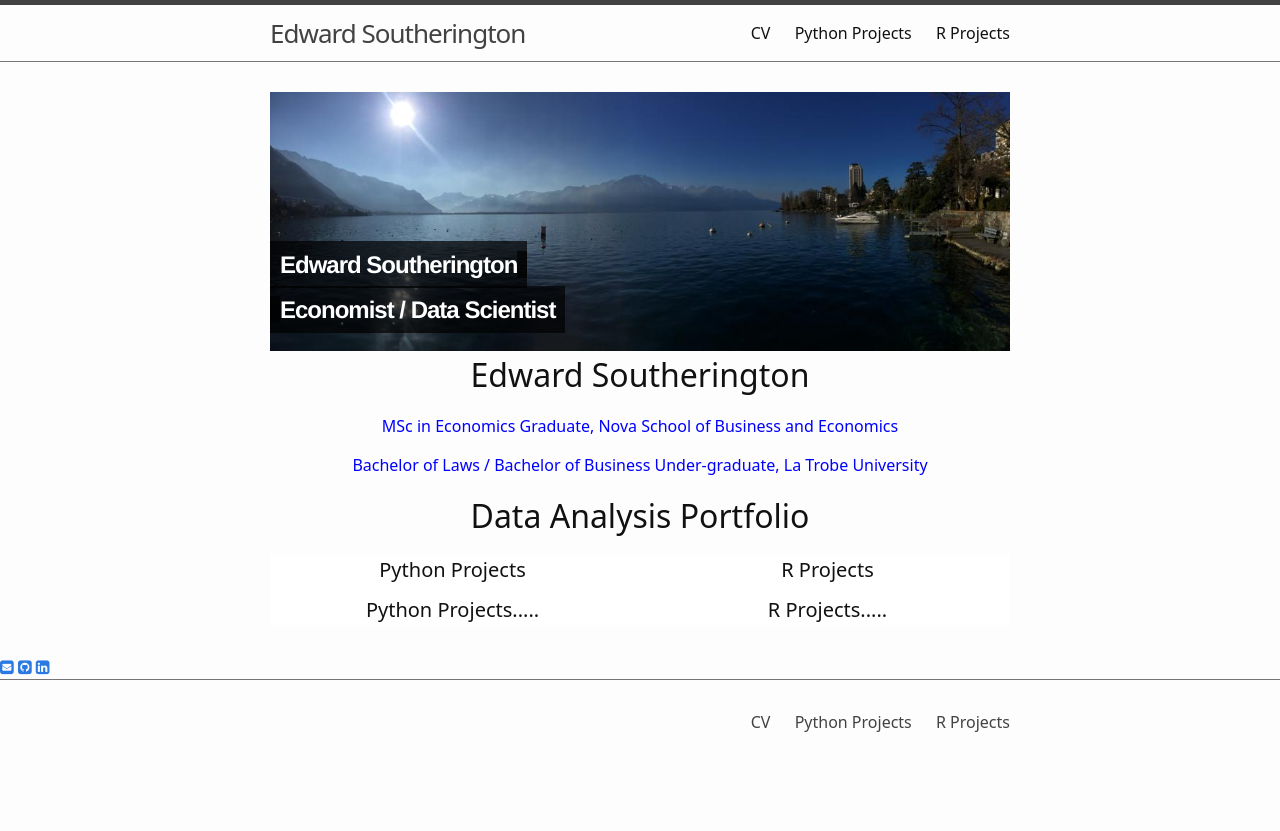
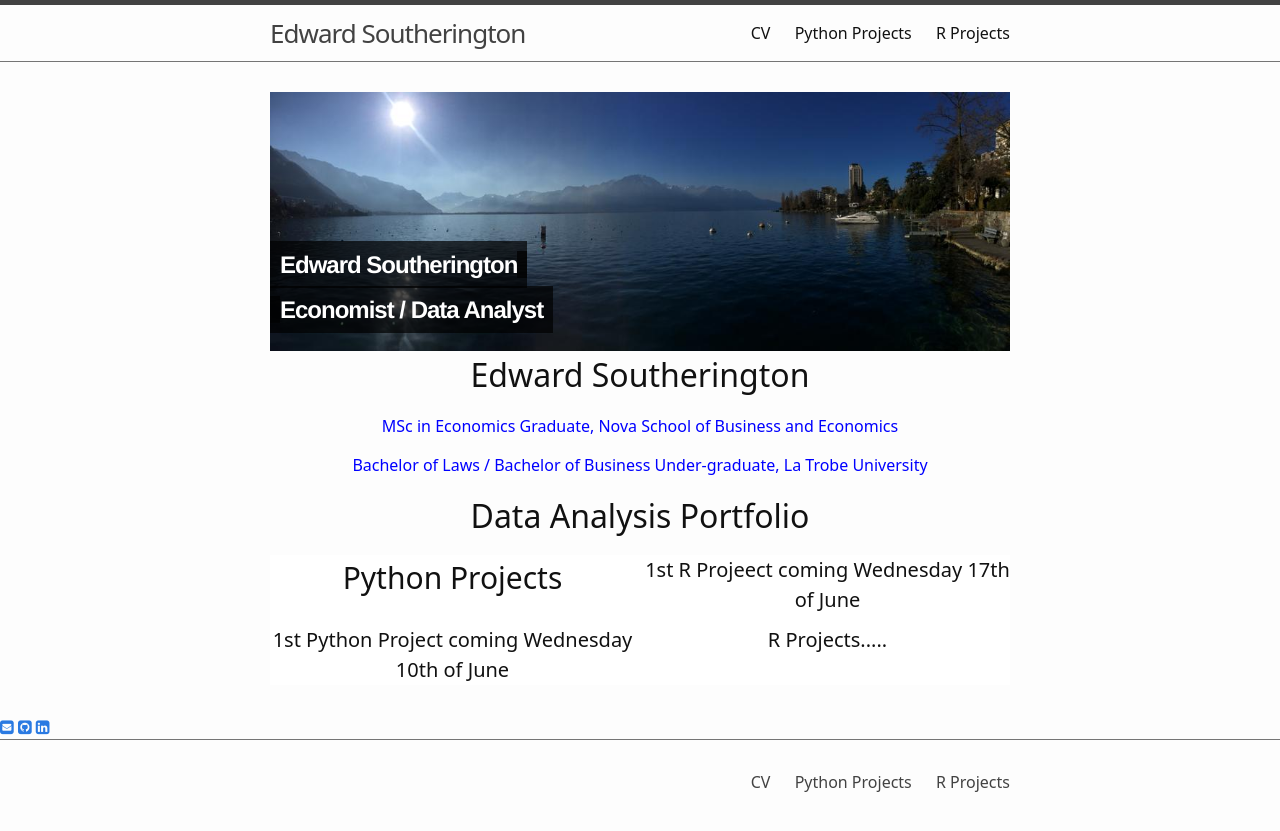
Before and after one commit to EdwardSoutherington/Portfolio, a Jekyll site: the page built from index.md, in a window 1280 px wide. Shown: the top 831 px of the page. Built offline with Jekyll 4.4.1, drawn with Linux system fonts in a browser that asks for light colours; nearby versions of some CDN libraries; some web fonts are replaced.

Commit message:
Update index.md

```diff
--- a/index.md
+++ b/index.md
@@ -6,7 +6,9 @@ title: Home
   </head>
   <body>
    <style>
-   .item1 {background: white;}
+   .item1 {
+    background: white;
+    font-size:30px;}
 
    .item2 {background: white;}
 
@@ -51,7 +53,7 @@ title: Home
     <div class="image"> <!-- the image container -->
      <img src="assets/img/hero/Montreaux.jpeg" alt="" /> <!-- the image -->
      <h2>
-     <span>Edward Southerington<span class='spacer'></span><br /><span class='spacer'></span>Economist / Data Scientist</span> <!-- span tag to beautify it efficiently -->
+     <span>Edward Southerington<span class='spacer'></span><br /><span class='spacer'></span>Economist / Data Analyst</span> <!-- span tag to beautify it efficiently -->
      </h2> <!-- the text -->
      </div>
     <h1 align="center">Edward Southerington</h1>
@@ -61,8 +63,8 @@ title: Home
 
   <div class="container">
    <div class="item1">Python Projects</div>
-   <div class="item2">R Projects</div>
-   <div class="item3">Python Projects.....</div>
+   <div class="item2">1st R Projeect coming Wednesday 17th of June</div>
+   <div class="item3">1st Python Project coming Wednesday 10th of June</div>
    <div class="item3">R Projects.....</div>
   </div>
 
```
